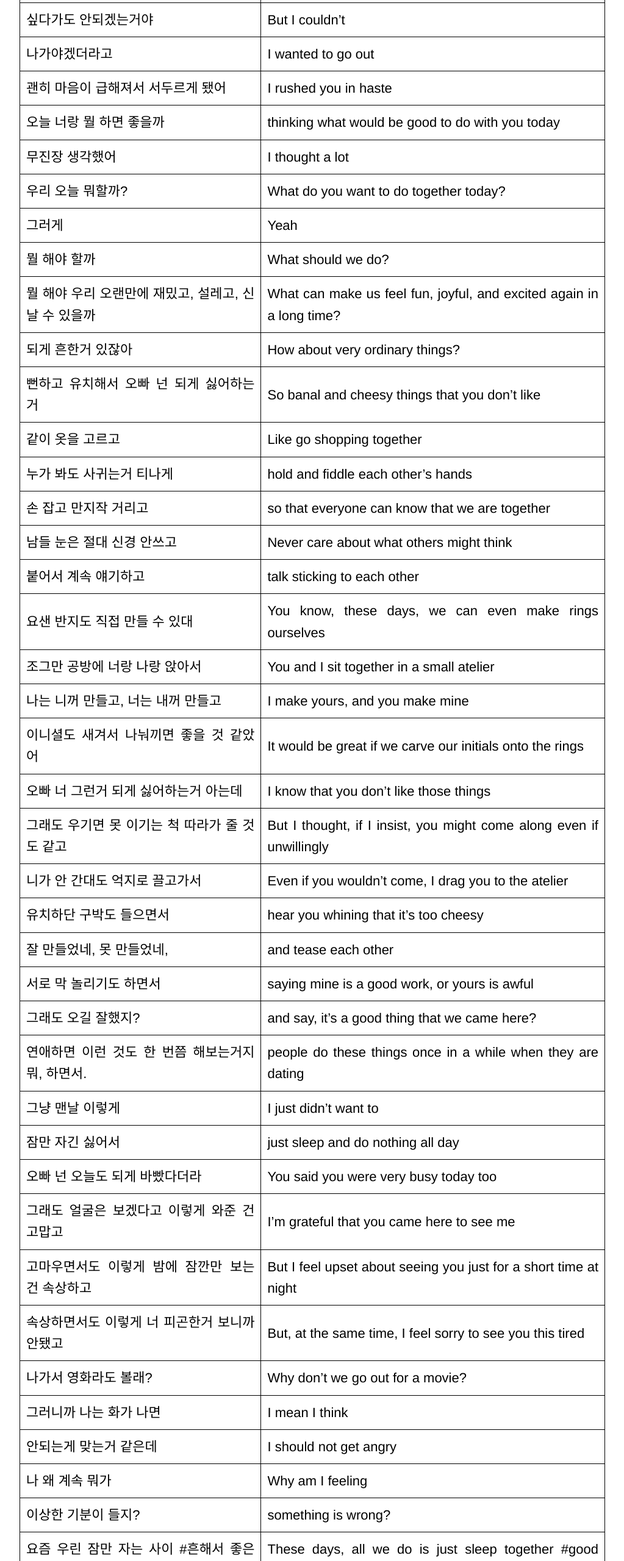
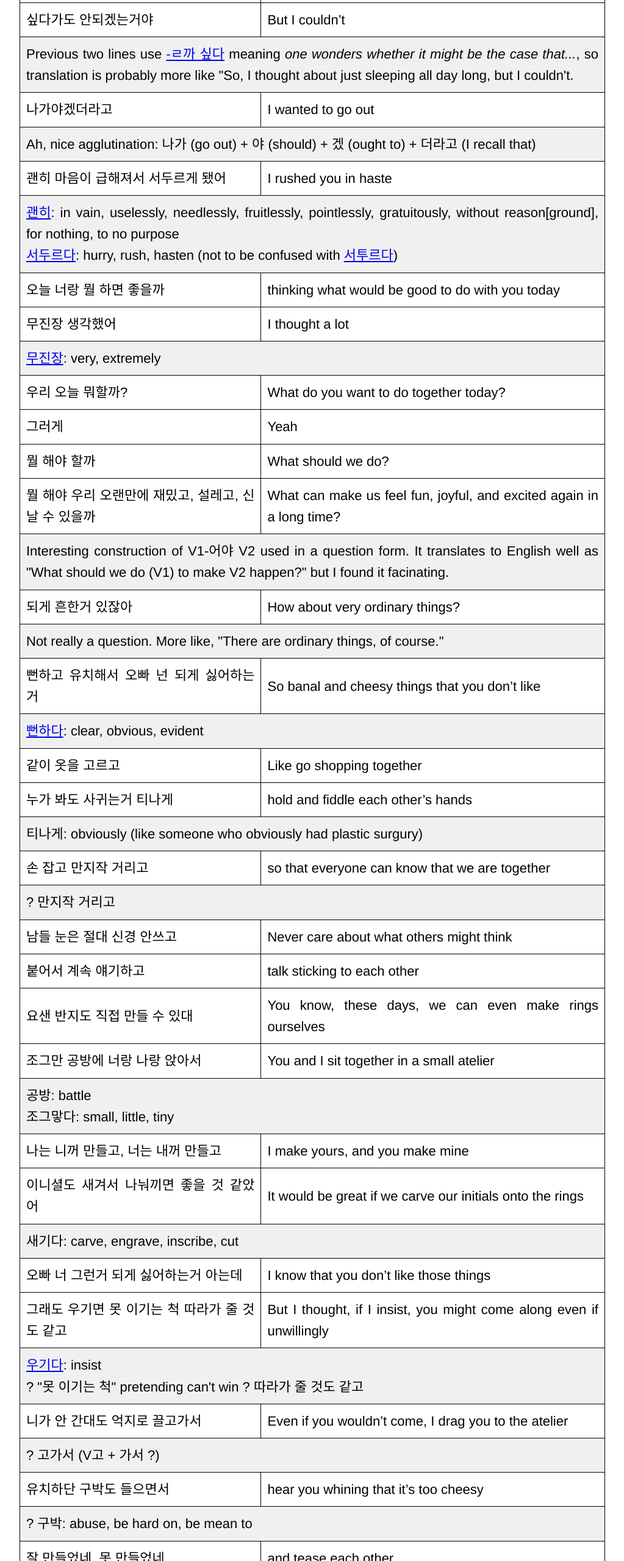
Before and after one commit to giannitedesco/krsite, a plain HTML site: page s2e06.html in a window 1280 px wide. Shown: the part 1633-4193 px from the top of the page at 61% size, without its empty margins (128-1151 px from the left). Drawn offline with Linux system fonts and the light colour scheme.

Commit message:
Banana Actually S2 E6 first draft

```diff
--- a/s2e06.html
+++ b/s2e06.html
@@ -183,15 +183,36 @@ Toggle annotations
 <td>But I couldn’t</td>
 </tr>
 
+<tr class="collapse">
+  <td colspan=2>
+    Previous two lines use <a href="http://www.koreangrammaticalforms.com/entry.php?eid=0000000967">-ㄹ까 싶다</a> meaning <em>one wonders whether it might be the case that...</em>, so translation is probably more like "So, I thought about just sleeping all day long, but I couldn't.
+  </td>
+</tr>
+
 <tr>
 <td>나가야겠더라고</td>
 <td>I wanted to go out</td>
+</tr>
+
+
+<tr class="collapse">
+  <td colspan=2>
+    Ah, nice agglutination: 나가 (go out) + 야 (should) + 겠 (ought to) + 더라고 (I recall that)
+  </td>
 </tr>
 
 <tr>
 <td>괜히 마음이 급해져서 서두르게 됐어</td>
 <td>I rushed you in haste</td>
 </tr>
+
+<tr class="collapse">
+  <td colspan=2>
+    <a href="http://endic.naver.com/krenEntry.nhn?sLn=en&entryId=ec2d62085416439aa7ad41e3b4447545&query=%EA%B4%9C%ED%9E%88">괜히</a>: in vain, uselessly, needlessly, fruitlessly, pointlessly, gratuitously, without reason[ground], for nothing, to no purpose<br/>
+    <a href="http://endic.naver.com/krenEntry.nhn?sLn=en&entryId=5e661d18d4604668b602b183f0adfe6a&query=%EC%84%9C%EB%91%90%EB%A5%B4%EB%8B%A4">서두르다</a>: hurry, rush, hasten (not to be confused with <a href="http://endic.naver.com/krenEntry.nhn?sLn=en&entryId=fb080719e01440abb54d0bb1a550aa56&query=%EC%84%9C%ED%88%AC%EB%A5%B4%EB%8B%A4">서투르다</a>)
+  </td>
+</tr>
+
 
 <tr>
 <td>오늘 너랑 뭘 하면 좋을까</td>
@@ -201,6 +222,12 @@ Toggle annotations
 <tr>
 <td>무진장 생각했어</td>
 <td>I thought a lot</td>
+</tr>
+
+<tr class="collapse">
+  <td colspan=2>
+    <a href="http://endic.naver.com/krenEntry.nhn?sLn=en&entryId=15ee0e5ab33e49ad96b9a175af313f3f&query=%EB%AC%B4%EC%A7%84%EC%9E%A5">무진장</a>: very, extremely
+  </td>
 </tr>
 
 <tr>
@@ -223,14 +250,32 @@ Toggle annotations
 <td>What can make us feel fun, joyful, and excited again in a long time?</td>
 </tr>
 
+<tr class="collapse">
+  <td colspan=2>
+    Interesting construction of V1-어야 V2 used in a question form. It translates to English well as "What should we do (V1) to make V2 happen?" but I found it facinating.
+  </td>
+</tr>
+
 <tr>
 <td>되게 흔한거 있잖아</td>
 <td>How about very ordinary things?</td>
 </tr>
 
+<tr class="collapse">
+  <td colspan=2>
+    Not really a question. More like, "There are ordinary things, of course."
+  </td>
+</tr>
+
 <tr>
 <td>뻔하고 유치해서 오빠 넌 되게 싫어하는 거</td>
 <td>So banal and cheesy things that you don’t like</td>
+</tr>
+
+<tr class="collapse">
+  <td colspan=2>
+    <a href="http://endic.naver.com/krenEntry.nhn?sLn=en&entryId=d7b25eff98274ac6a04155ba89339a83&query=%EB%BB%94%ED%95%98%EB%8B%A4">뻔하다</a>: clear, obvious, evident
+  </td>
 </tr>
 
 <tr>
@@ -243,9 +288,21 @@ Toggle annotations
 <td>hold and fiddle each other’s hands</td>
 </tr>
 
+<tr class="collapse">
+  <td colspan=2>
+    티나게: obviously (like someone who obviously had plastic surgury)
+  </td>
+</tr>
+
 <tr>
 <td>손 잡고 만지작 거리고</td>
 <td>so that everyone can know that we are together</td>
+</tr>
+
+<tr class="collapse">
+  <td colspan=2>
+    ? 만지작 거리고
+  </td>
 </tr>
 
 <tr>
@@ -268,6 +325,16 @@ Toggle annotations
 <td>You and I sit together in a small atelier</td>
 </tr>
 
+<tr class="collapse">
+  <td colspan=2>
+    공방:
+    battle
+    <br/>
+    조그맣다:
+    small, little, tiny
+  </td>
+</tr>
+
 <tr>
 <td>나는 니꺼 만들고, 너는 내꺼 만들고</td>
 <td>I make yours, and you make mine</td>
@@ -276,6 +343,13 @@ Toggle annotations
 <tr>
 <td>이니셜도 새겨서 나눠끼면 좋을 것 같았어</td>
 <td>It would be great  if we carve our initials onto the rings</td>
+</tr>
+
+<tr class="collapse">
+  <td colspan=2>
+    새기다:
+    carve, engrave, inscribe, cut
+  </td>
 </tr>
 
 <tr>
@@ -288,9 +362,25 @@ Toggle annotations
 <td>But I thought, if I insist,  you might come along even if unwillingly</td>
 </tr>
 
+<tr class="collapse">
+  <td colspan=2>
+    <a href="http://endic.naver.com/krenEntry.nhn?sLn=en&entryId=6fbd2e62b7544883ac6123fd53268928&query=%EC%9A%B0%EA%B8%B0%EB%8B%A4">우기다</a>: insist<br/>
+
+    ? "못 이기는 척" pretending can't win
+
+    ? 따라가 줄 것도 같고
+  </td>
+</tr>
+
 <tr>
 <td>니가 안 간대도 억지로 끌고가서</td>
 <td>Even if you wouldn’t come,  I drag you to the atelier</td>
+</tr>
+
+<tr class="collapse">
+  <td colspan=2>
+    ? 고가서 (V고 + 가서 ?)
+  </td>
 </tr>
 
 <tr>
@@ -298,9 +388,21 @@ Toggle annotations
 <td>hear you whining that it’s too cheesy</td>
 </tr>
 
+<tr class="collapse">
+  <td colspan=2>
+    ? 구박: abuse, be hard on, be mean to
+  </td>
+</tr>
+
 <tr>
 <td>잘 만들었네, 못 만들었네,</td>
 <td>and tease each other</td>
+</tr>
+
+<tr class="collapse">
+  <td colspan=2>
+    ? Make well, not make well
+  </td>
 </tr>
 
 <tr>
@@ -313,14 +415,32 @@ Toggle annotations
 <td>and say, it’s a good thing that we came here?</td>
 </tr>
 
+<tr class="collapse">
+  <td colspan=2>
+    ? Anyway, I insisted well, right?
+  </td>
+</tr>
+
 <tr>
 <td>연애하면 이런 것도 한 번쯤 해보는거지 뭐, 하면서.</td>
 <td>people do these things  once in a while when they are dating</td>
 </tr>
 
+<tr class="collapse">
+  <td colspan=2>
+    ? ending in "하면서." Talking about it happening during the dating?
+  </td>
+</tr>
+
 <tr>
 <td>그냥 맨날 이렇게</td>
 <td>I just didn’t want to</td>
+</tr>
+
+<tr class="collapse">
+  <td colspan=2>
+    Woah, it changed to the other girl! After watching it a few times, I realized she's been narrating the whole time too, even though the video is the main girl.
+  </td>
 </tr>
 
 <tr>
@@ -353,6 +473,12 @@ Toggle annotations
 <td>Why don’t we go out for a movie?</td>
 </tr>
 
+<tr class="collapse">
+  <td colspan=2>
+    <a href="https://www.howtostudykorean.com/unit-5/lessons-109-116/lesson-111/">-(이)라도</a> = even though it's not really what I want, it will do. She doesn't really want to see a movie, but let's go out and do something at least better than just lay here in bed.
+  </td>
+</tr>
+
 <tr>
 <td>그러니까 나는 화가 나면</td>
 <td>I mean I think</td>
@@ -363,6 +489,12 @@ Toggle annotations
 <td>I should not get angry</td>
 </tr>
 
+<tr class="collapse">
+  <td colspan=2>
+    ? It seems like its not good or good
+  </td>
+</tr>
+
 <tr>
 <td>나 왜 계속 뭐가</td>
 <td>Why am I feeling</td>
@@ -371,6 +503,12 @@ Toggle annotations
 <tr>
 <td>이상한 기분이 들지?</td>
 <td>something is wrong?</td>
+</tr>
+
+<tr class="collapse">
+  <td colspan=2>
+    ? 기분이 들
+  </td>
 </tr>
 
 <tr>
```
